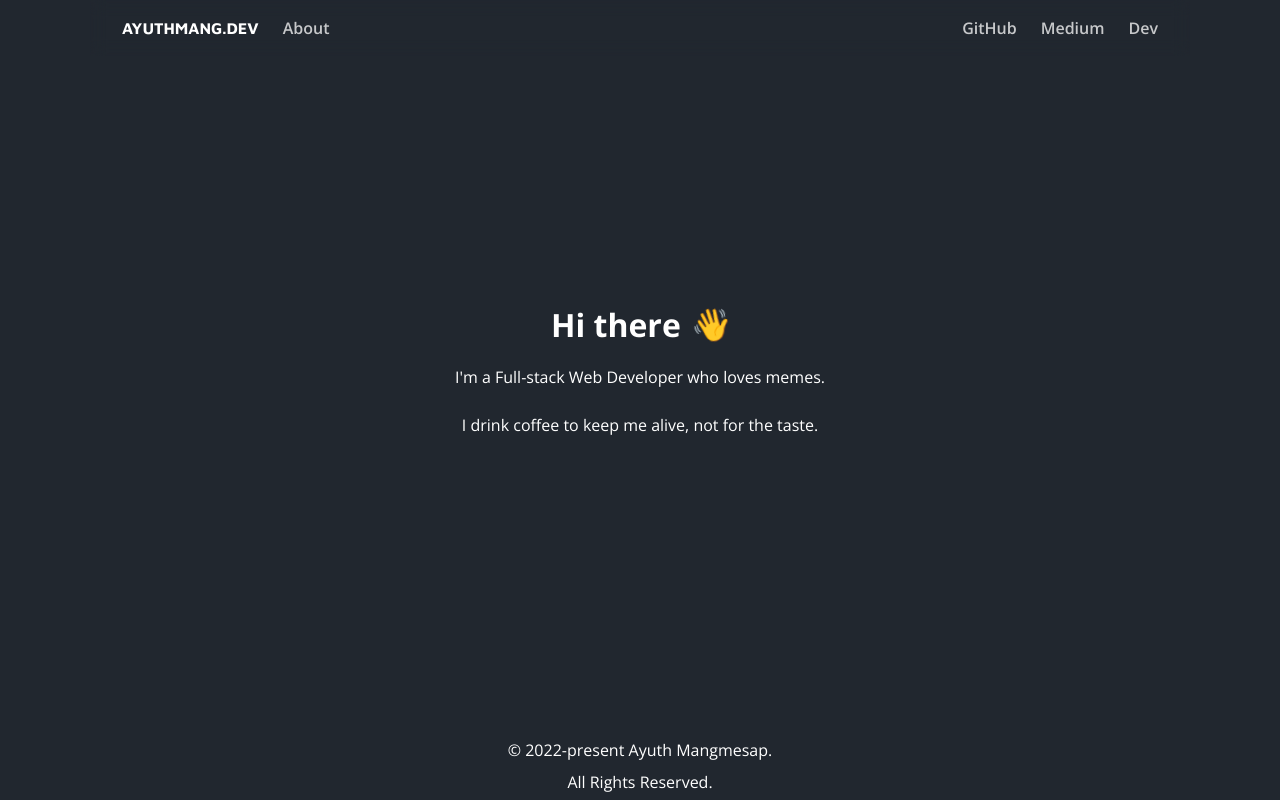
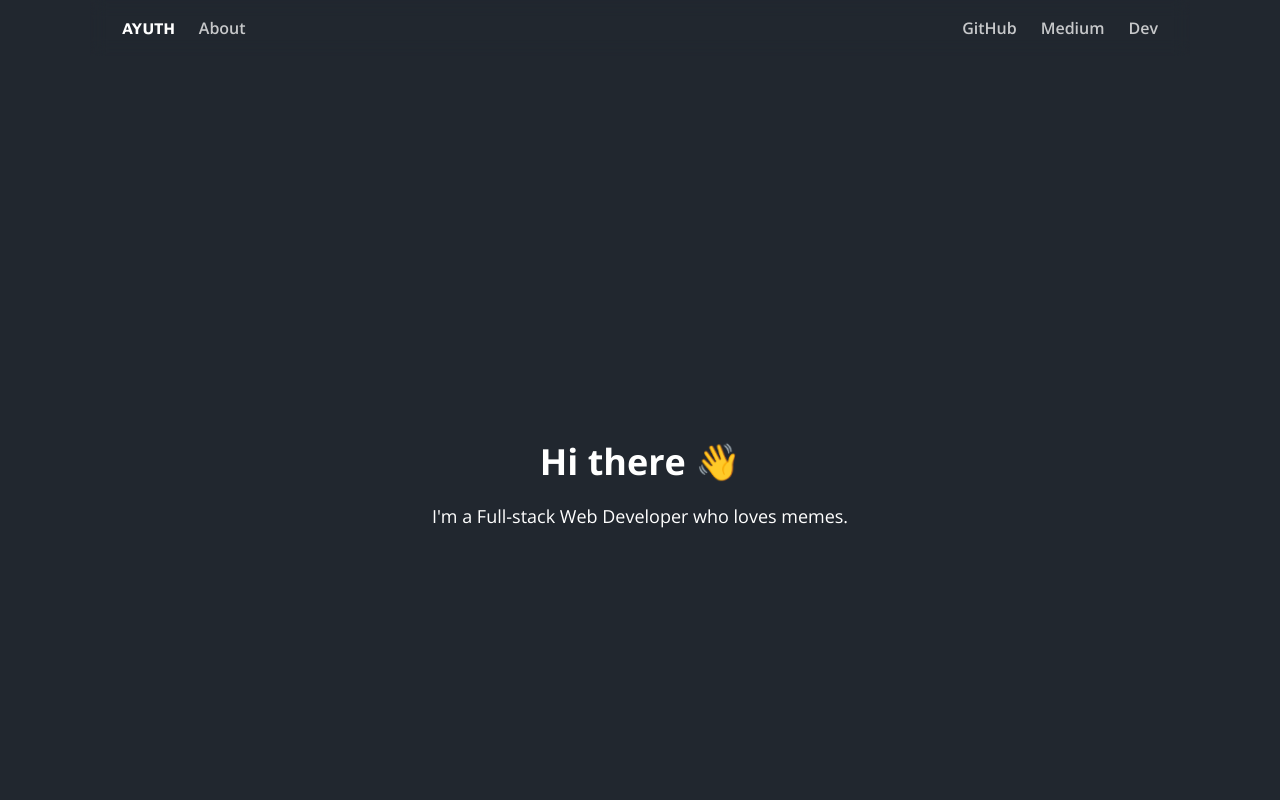
Before and after one commit to ayuthmang/ayuthmang.dev, a Next.js app: page /about in a window 1280 px wide. Shown: the top 800 px of the page. Built offline with nearby package versions, Linux system fonts and the light colour scheme.

Commit message:
refactor(comp): to tailwind

```diff
--- /dev/null
+++ b/src/app/about/page.module.css
@@ -0,0 +1,14 @@
+@keyframes wave {
+  from {
+    transform: rotate(-10deg);
+  }
+  to {
+    transform: rotate(30deg);
+  }
+}
+
+.animateWave {
+  display: inline-block;
+  animation: wave 1000ms infinite alternate ease-in-out;
+  transform-origin: 75% 80%;
+}
--- a/src/app/about/page.tsx
+++ b/src/app/about/page.tsx
@@ -1,79 +1,45 @@
-'use client'
 import React from 'react'
-import styled from 'styled-components'
-import Paragraph from '@/components/Paragraph'
 import ParagraphWithImage from '@/components/ParagraphWithImage'
+import styles from './page.module.css'
 
-const AboutPage: React.FC = () => {
+function AboutPage() {
   return (
-    <>
     <HeroContainer>
       <Heading>
-          Hi there{' '}
-          <HandWrapper>
-            <Hand role="img" aria-label="Waving hand">
-              👋
-            </Hand>
-          </HandWrapper>
+        Hi there <WavingHand />
       </Heading>
       <ParagraphWithImage
-          imageAlt={'coding cat'}
+        imageAlt="pepe is so shy"
         imageSrc="https://media.tenor.com/G5YA-Jm1pG4AAAAi/peeposhy-pepe-the-frog.gif"
         imageWidth={250}
         imageHeight={250}
       >
         I&apos;m a Full-stack Web Developer who loves memes.
       </ParagraphWithImage>
-        <ParagraphWithImage
-          imageAlt={'cinderella drinking coffee'}
-          imageSrc="https://64.media.tumblr.com/c10da7d3592bddfca6a8d2586b15c153/tumblr_of7di4D6mW1tr7vtjo1_500.gif"
-          imageWidth={250}
-          imageHeight={250}
-        >
-          I drink coffee to keep me alive, not for the taste.
-        </ParagraphWithImage>
     </HeroContainer>
-    </>
   )
 }
 
-const Hand = styled.span``
-
-const HandWrapper = styled.div`
-  font-size: 2rem;
-  display: inline-block;
-
-  @keyframes wave {
-    from {
-      transform: rotate(-10deg);
-    }
-    to {
-      transform: rotate(30deg);
-    }
+function WavingHand() {
+  return (
+    <div className="inline-block text-4xl">
+      <p role="img" aria-label="Waving hand" className={styles.animateWave}>
+        👋
+      </p>
+    </div>
+  )
 }
 
-  ${Hand} {
-    display: inline-block;
-    animation: wave 1000ms infinite alternate ease-in-out;
-    transform-origin: 75% 80%;
+function HeroContainer({ children }: { children: React.ReactNode }) {
+  return (
+    <div className="flex h-full max-h-[46rem] min-h-[54rem] flex-col items-center justify-center">
+      {children}
+    </div>
+  )
 }
-`
 
-const HeroContainer = styled.div`
-  min-height: 650px;
-  max-height: 750px;
-  display: flex;
-  flex-direction: column;
-  align-items: center;
-  justify-content: center;
-  height: 100%;
-`
-
-const Heading = styled.h2`
-  font-size: 2rem;
-  font-weight: 700;
-  margin-bottom: 16px;
-  text-align: center;
-`
+function Heading({ children }: { children: React.ReactNode }) {
+  return <h2 className="mb-4 text-center text-4xl font-bold">{children}</h2>
+}
 
 export default AboutPage
--- a/src/components/Header/Header.tsx
+++ b/src/components/Header/Header.tsx
@@ -13,9 +13,9 @@ export function Header() {
   const [showMobileMenu, setShowMobileMenu] = React.useState(false)
 
   return (
-    <div className="sticky left-0 right-0 top-0 isolate">
+    <div className="sticky left-0 right-0 top-0 isolate z-1">
       <MainHeader>
-        <HomeLink href="/">AYUTHMANG.DEV</HomeLink>
+        <HomeLink href="/">AYUTH</HomeLink>
         <DesktopNav>
           <DesktopActions>
             <NavLink href="/about">About</NavLink>
--- a/src/components/ParagraphWithImage/ParagraphWithImage.tsx
+++ b/src/components/ParagraphWithImage/ParagraphWithImage.tsx
@@ -1,6 +1,5 @@
-import styled from 'styled-components'
-import ParagraphBase from '@/components/Paragraph'
-import React from 'react'
+'use client';
+import React, { useState } from 'react'
 
 type ParagraphWithImageProps = {
   imageSrc: string
@@ -12,7 +11,7 @@ type ParagraphWithImageProps = {
 
 export function ParagraphWithImage(props: ParagraphWithImageProps) {
   const { imageSrc, imageAlt, imageWidth, imageHeight, children } = props
-  const [mousePosition, setMousePosition] = React.useState({ x: 0, y: 0 })
+  const [mousePosition, setMousePosition] = useState({ x: 0, y: 0 })
 
   const handleOnMouseMove = (event: React.MouseEvent<HTMLParagraphElement>) => {
     setMousePosition({
@@ -20,9 +19,14 @@ export function ParagraphWithImage(props: ParagraphWithImageProps) {
       y: event.clientY - (event.target as HTMLElement).offsetTop,
     })
   }
+  console.log({
+    mousePositionX: mousePosition.x,
+    mousePositionY: mousePosition.y,
+  })
 
   return (
-    <Paragraph
+    <p
+      className="group relative text-lg leading-9"
       onMouseMove={handleOnMouseMove}
       style={
         {
@@ -32,32 +36,19 @@ export function ParagraphWithImage(props: ParagraphWithImageProps) {
       }
     >
       {children}
-      <Image
+      {/* eslint-disable-next-line @next/next/no-img-element, @next/next/no-img-element */}
+      <img
+        className={`
+          absolute left-0 top-0 hidden translate-x-[var(--x)] translate-y-[var(--y)]
+          group-hover:inline-block`}
         role="decorative"
         src={imageSrc}
         alt={imageAlt}
         width={imageWidth}
         height={imageHeight}
       />
-    </Paragraph>
+    </p>
   )
 }
 
-const Paragraph = styled(ParagraphBase)`
-  position: relative;
-  font-size: 1.125rem;
-`
-
-const Image = styled.img`
-  display: none;
-  position: absolute;
-  top: 0;
-  left: 0;
-  transform: translate(var(--x), -100%);
-
-  ${Paragraph}:hover & {
-    display: inline-block;
-  }
-`
-
 export default ParagraphWithImage
--- a/src/hooks/use-medium.ts
+++ b/src/hooks/use-medium.ts
@@ -17,7 +17,6 @@ async function getLatestMediumPosts(username: string) {
       thumbnail: extractImg(item.content) || '',
     }
   })
-  console.log({ responseData })
   return responseData
 }
 
```
Lines whose indentation alone changed are shown as unchanged.
